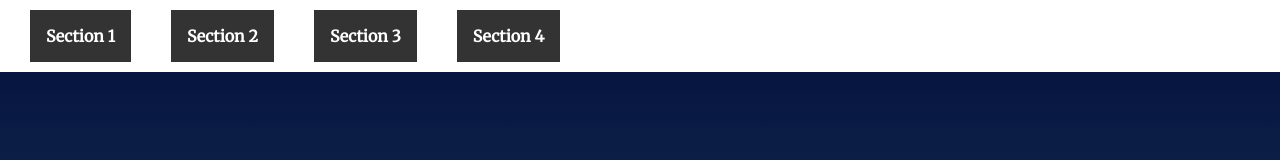
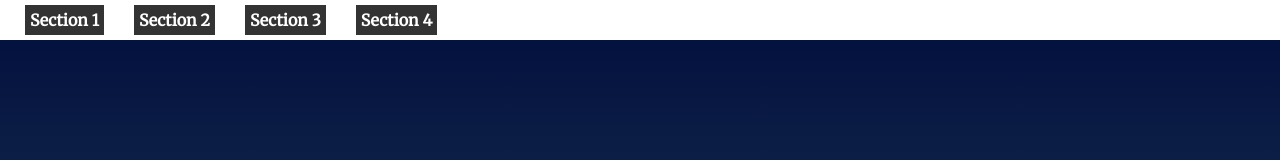
Before and after one commit to nmarkevich/LP, a website: page index.html in a window 1280 px wide. Shown: the top 160 px of the page. Drawn offline with Linux system fonts and the light colour scheme.

Commit message:
style: Changing padding for nav menu

```diff
--- a/css/styles.css
+++ b/css/styles.css
@@ -93,14 +93,14 @@ section {
 
 .navbar__menu li {
     float: left;
-    padding: 10px;
+    padding: 5px;
     color:blue;
     margin-left: 20px;
 }
 
 .navbar__menu .menu__link {
     display: block;
-    padding: 1em;
+    padding: 5px;
     font-weight: bold;
     text-decoration: none;
     color:blue;
```
